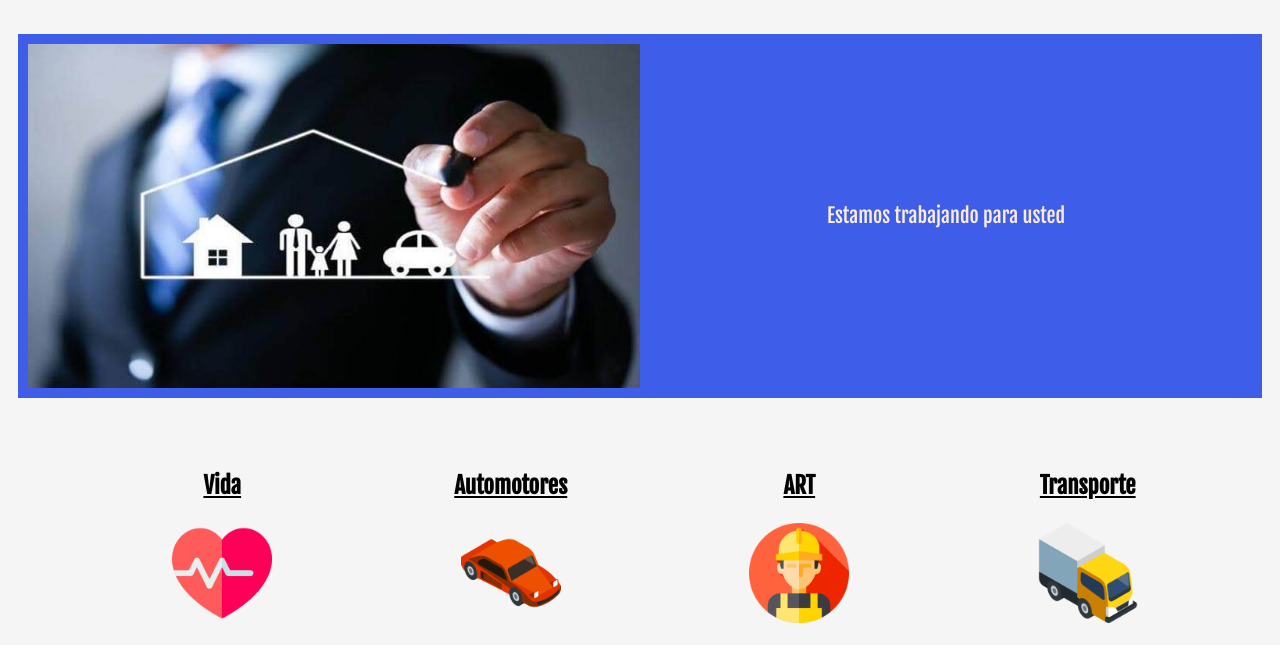
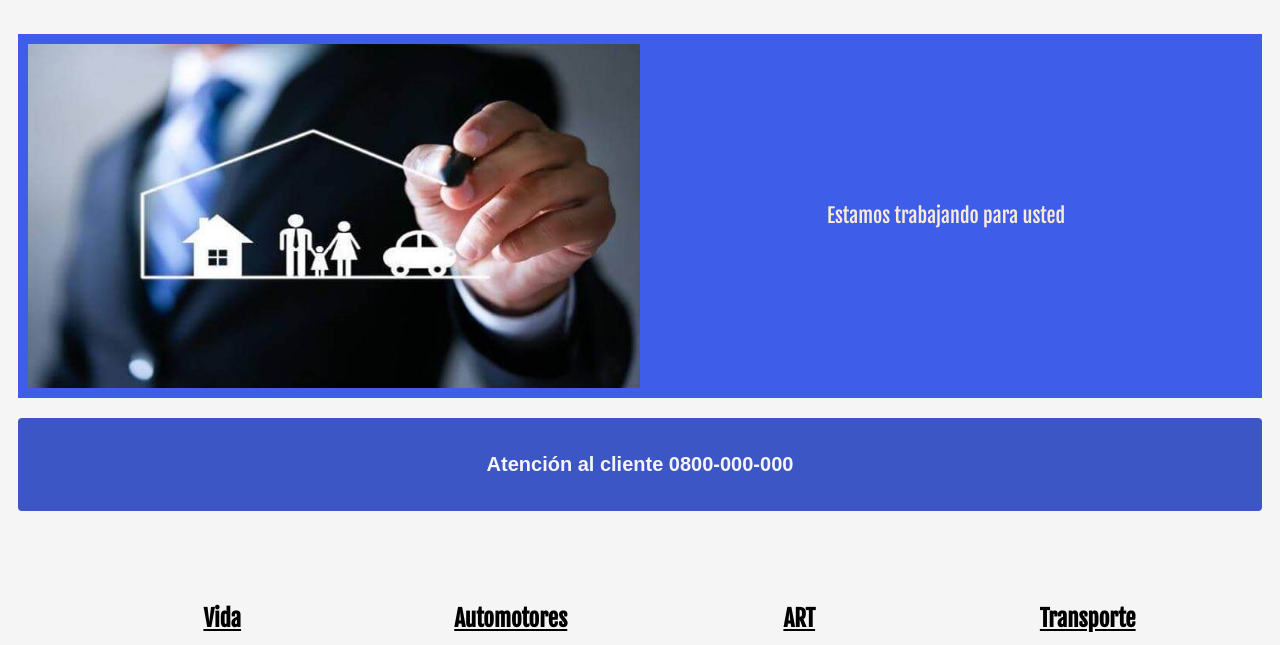
Before and after one commit to TomasIanno/Idea---Iannopollo-Pagani, a plain HTML site: page index.html in a window 1280 px wide. Shown: the part 387-1032 px from the top of the page. Drawn offline with Linux system fonts and the light colour scheme.

Commit message:
agrego barra de atención al cliente con 0800

```diff
--- a/css/styles.css
+++ b/css/styles.css
@@ -29,6 +29,21 @@
     font-size: 23px;
     text-decoration: underline;
 }
+
+.banner0800{
+    margin-top: 20px;
+    margin-bottom: 20px;
+    display: block;
+    justify-content: center;
+    text-align: center;
+    border-radius: 4px;
+    padding: 15px;
+    background-color: rgba(7, 39, 184, 0.774);
+    box-sizing: border-box 20px;
+    font-weight: 700;
+    color: #f5f5f5;
+    }
+
 
 .parrafosPrincipales{
     display: grid;
--- a/index.html
+++ b/index.html
@@ -61,8 +61,11 @@
     </div>
 
     <div class="parrafosPrincipales"><img src="/img/ranking-seguros-de-argentina.jpg" alt="">
-        <p class="parrafoAparte">Estamos trabajando para usted</p>
-    </div>
+        <p class="parrafoAparte">Estamos trabajando para usted</p> </div>
+
+<div class="banner0800">
+    <p>Atención al cliente 0800-000-000</p>
+</div>
 
     <!--Configuración rubros-->
     <div class="cuadrille">
```
Also changed, not shown: pages/Contacto.html (+5 -0 lines), pages/Cotizador.html (+5 -0 lines), pages/Nosotros.html (+4 -0 lines), pages/Servicios.html (+4 -0 lines).
